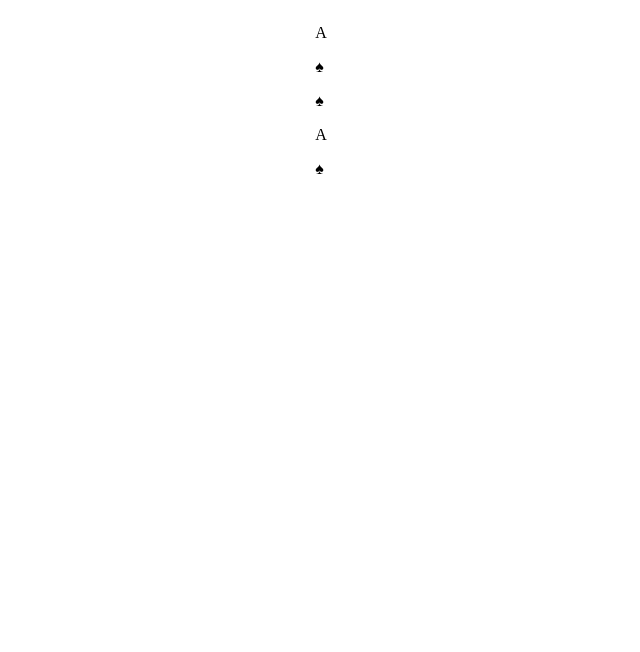
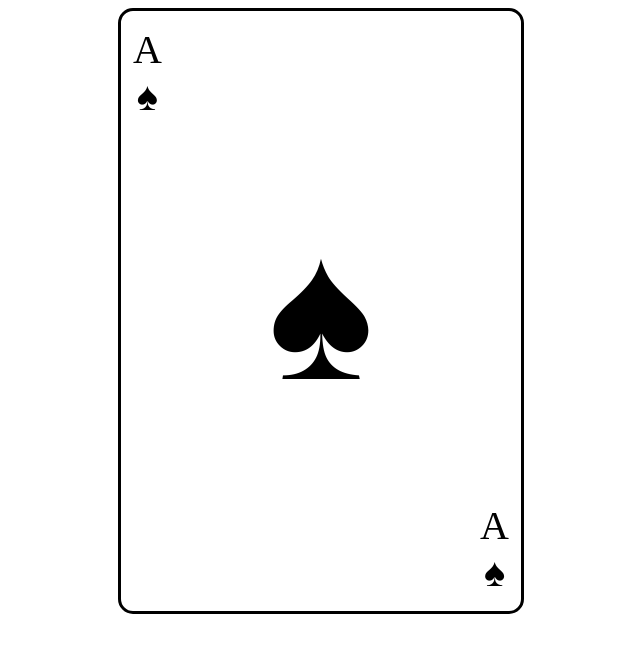
Before and after one commit to Esttven/evaluacion_parcial_desarrollo_web, a plain HTML site: page index.html in a window 1280 px wide. Shown: the whole page, without its empty margins (319-959 px from the left). Drawn offline with Linux system fonts and the light colour scheme; the site is published under a folder, as on GitHub Pages, so addresses that start at the root find nothing.

Commit message:
Update index.html

```diff
--- a/index.html
+++ b/index.html
@@ -1,6 +1,6 @@
 <html>
     <head>
-        <link href="/styles.css" rel="stylesheet">
+        <link href="styles.css" rel="stylesheet">
     </head>
     <body style="display: flex; justify-content:center">
       <div class="card">
```
